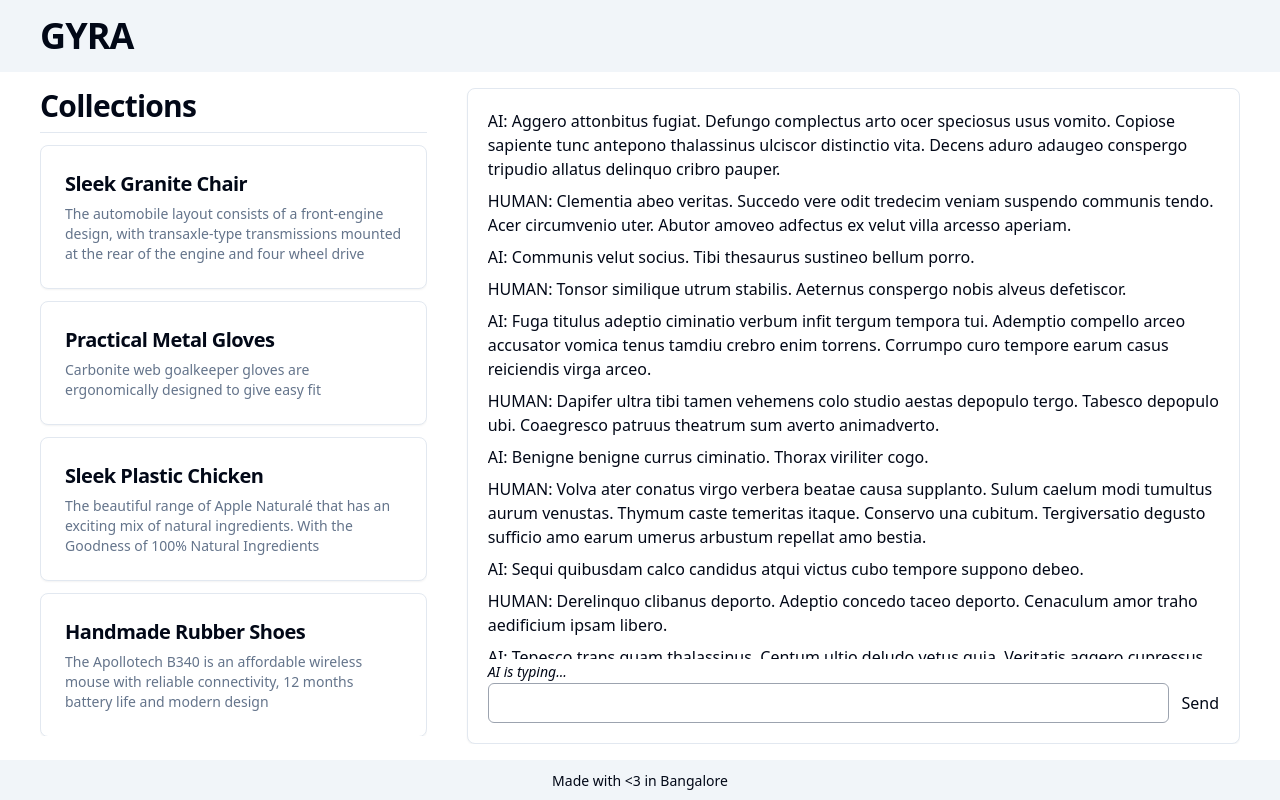
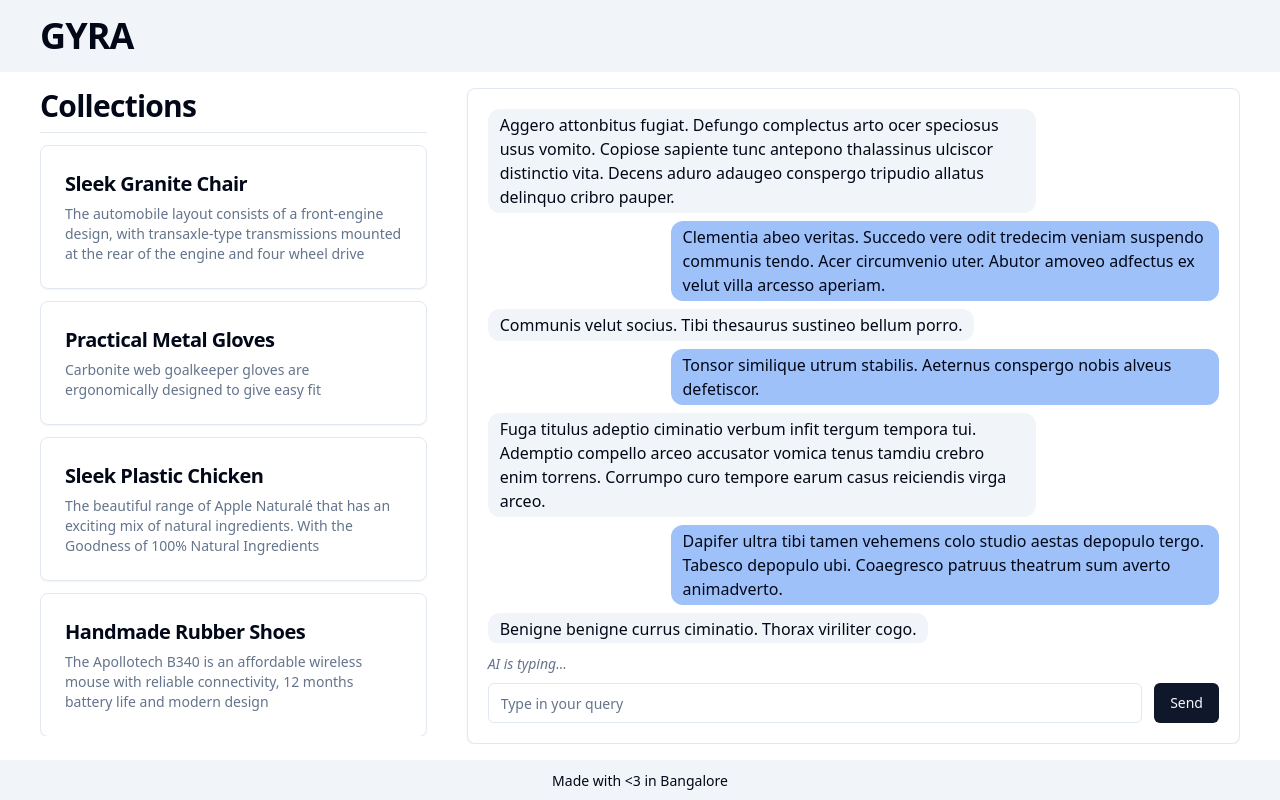
Before and after one commit to vinayakvivek/gyra-demo, a React (Vite) app: page / in a window 1280 px wide. Built offline with nearby package versions, Linux system fonts and the light colour scheme.

Commit message:
Add ChatBoxMessage and styling

```diff
--- a/package.json
+++ b/package.json
@@ -18,6 +18,7 @@
     "lucide-react": "^0.263.0",
     "react": "^18.2.0",
     "react-dom": "^18.2.0",
+    "react-markdown": "^8.0.7",
     "tailwind-merge": "^1.14.0",
     "tailwindcss-animate": "^1.0.6"
   },
--- a/src/components/ChatBox.tsx
+++ b/src/components/ChatBox.tsx
@@ -3,6 +3,10 @@ import { cn } from "../lib/utils";
 import { Card } from "./ui/card";
 import { faker } from "@faker-js/faker";
 import { ScrollArea } from "./ui/scroll-area";
+import { Input } from "./ui/input";
+import { Button } from "./ui/button";
+import ReactMarkdown from "react-markdown";
+import clsx from "clsx";
 
 export type UserType = "AI" | "HUMAN";
 
@@ -11,6 +15,30 @@ export interface ChatMessage {
   type: UserType;
   message: string;
 }
+
+const ChatBoxMessage = ({ type, message }: ChatMessage) => {
+  const isHuman = type === "HUMAN";
+  const justifyClass = clsx({ "justify-end": isHuman });
+  return (
+    <div className={cn("flex w-full flex-row", justifyClass)}>
+      <div className={cn("flex w-3/4", justifyClass)}>
+        <div
+          className={cn(
+            "w-fit rounded-xl px-3 py-1 bg-accent",
+            clsx({
+              "bg-chat-human": isHuman,
+            })
+          )}
+        >
+          <ReactMarkdown
+            className="prose selection:bg-yellow-300"
+            children={message}
+          />
+        </div>
+      </div>
+    </div>
+  );
+};
 
 const ChatBox = forwardRef<
   HTMLDivElement,
@@ -23,26 +51,23 @@ const ChatBox = forwardRef<
   }));
   return (
     <div ref={ref} className={cn("", className)} {...props}>
-      <Card className="h-full flex flex-col p-5">
+      <Card className="h-full flex flex-col p-5 space-y-2">
         <ScrollArea className="grow">
           <div className="flex flex-col space-y-2 w-full">
             {chatHistory.map((item) => (
-              <div key={item.id}>
-                {item.type}: {item.message}
-              </div>
+              <ChatBoxMessage key={item.id} {...item} />
             ))}
             {/* <div ref={bottomRef} /> */}
           </div>
         </ScrollArea>
         <div className="w-full">
-          <span className="text-sm italic">AI is typing...</span>
+          <span className="text-sm text-muted-foreground italic">
+            AI is typing...
+          </span>
         </div>
         <form className="flex flex-row space-x-3 w-full">
-          <input
-            type="text"
-            className="h-10 flex-1 rounded-md px-2 border border-gray-400 focus:outline-none focus:border-gray-600"
-          />
-          <button>Send</button>
+          <Input type="text" placeholder="Type in your query" />
+          <Button>Send</Button>
         </form>
       </Card>
     </div>
--- /dev/null
+++ b/src/components/ui/input.tsx
@@ -0,0 +1,25 @@
+import * as React from "react";
+
+import { cn } from "../../lib/utils";
+
+export interface InputProps
+  extends React.InputHTMLAttributes<HTMLInputElement> {}
+
+const Input = React.forwardRef<HTMLInputElement, InputProps>(
+  ({ className, type, ...props }, ref) => {
+    return (
+      <input
+        type={type}
+        className={cn(
+          "flex h-10 w-full rounded-md border border-input bg-background px-3 py-2 text-sm ring-offset-background file:border-0 file:bg-transparent file:text-sm file:font-medium placeholder:text-muted-foreground focus-visible:outline-none focus-visible:ring-2 focus-visible:ring-ring focus-visible:ring-offset-2 disabled:cursor-not-allowed disabled:opacity-50",
+          className
+        )}
+        ref={ref}
+        {...props}
+      />
+    );
+  }
+);
+Input.displayName = "Input";
+
+export { Input };
--- a/src/index.css
+++ b/src/index.css
@@ -34,6 +34,8 @@
     --ring: 215 20.2% 65.1%;
 
     --radius: 0.5rem;
+
+    --chat-human: 217, 90%, 80%;
   }
 
   .dark {
@@ -65,6 +67,8 @@
     --destructive-foreground: 0 85.7% 97.3%;
 
     --ring: 217.2 32.6% 17.5%;
+
+    --chat-human: 217, 90%, 61%;
   }
 }
 
--- a/tailwind.config.js
+++ b/tailwind.config.js
@@ -2,11 +2,11 @@
 module.exports = {
   darkMode: ["class"],
   content: [
-    './pages/**/*.{ts,tsx}',
-    './components/**/*.{ts,tsx}',
-    './app/**/*.{ts,tsx}',
-    './src/**/*.{ts,tsx}',
-	],
+    "./pages/**/*.{ts,tsx}",
+    "./components/**/*.{ts,tsx}",
+    "./app/**/*.{ts,tsx}",
+    "./src/**/*.{ts,tsx}",
+  ],
   theme: {
     container: {
       center: true,
@@ -22,6 +22,7 @@ module.exports = {
         ring: "hsl(var(--ring))",
         background: "hsl(var(--background))",
         foreground: "hsl(var(--foreground))",
+        "chat-human": "hsl(var(--chat-human))",
         primary: {
           DEFAULT: "hsl(var(--primary))",
           foreground: "hsl(var(--primary-foreground))",
@@ -73,4 +74,4 @@ module.exports = {
     },
   },
   plugins: [require("tailwindcss-animate")],
-}
+};
```
Also changed, not shown: 1 other file (tests, documents, lock files or other folders).
